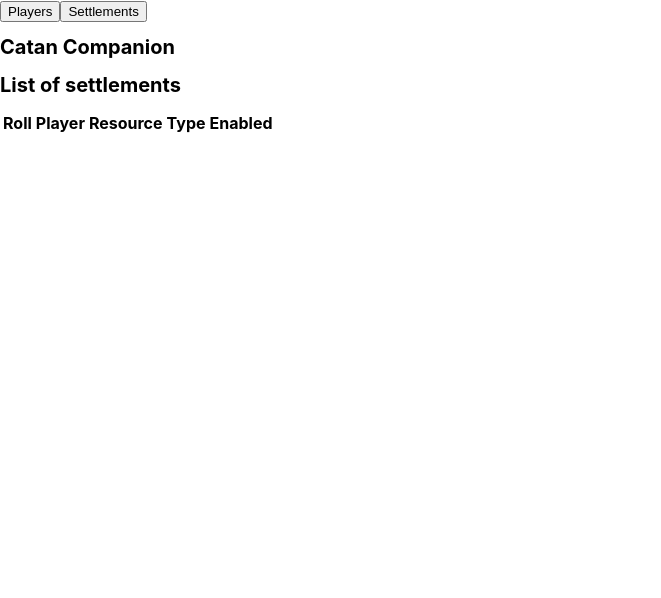
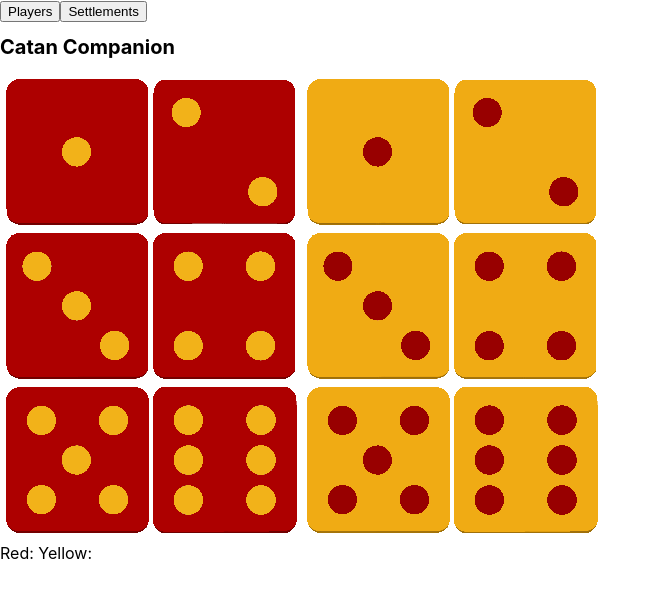
Before and after one commit to CK6853/CatanCompanion, a React (Create React App) app: page / in a window 1280 px wide. Shown: the top 598 px of the page, without its empty margins (0-661 px from the left). Built offline with nearby package versions, Linux system fonts and the light colour scheme.

Commit message:
Dice display + selection functionality

```diff
--- a/src/App.css
+++ b/src/App.css
@@ -5,3 +5,7 @@
 .ErrorMessage {
   color: red;
 }
+
+.SelectedDiceImage {
+  border: 2px solid black;
+}
--- a/src/Pages/Home.js
+++ b/src/Pages/Home.js
@@ -1,43 +1,82 @@
+import { useState, useEffect } from "react";
+
 // Home Page
 export default function Home(props) {
+  // Set up state to store which dice are currently selected for each colour set
+  const [selectedRed, setSelectedRed] = useState(null)
+  const [selectedYellow, setSelectedYellow] = useState(null)
+
+  // If both a red and a yellow have been selected, load the result for that roll
+  useEffect(() => {
+    if (selectedRed && selectedYellow) {
+      // Temp - just log the result to console for now
+      console.log(`Selected Red ${selectedRed} and Yellow ${selectedYellow}, sum ${selectedRed+selectedYellow}`)
+      // Reset the selection
+      setSelectedRed(null)
+      setSelectedYellow(null)
+    }
+  }, [selectedRed, selectedYellow])
+
   return (
     <div className="Body">
       {/*Navigation Bar for alternate pages*/}
       <div className="NavBar">
         {/*Could just copy/paste this, but might want to add more in future*/}
         {["Players", "Settlements"].map((pagePlayer) => (
-            /*Base button text and page state function on this string*/
+          /*Use this string to set button text and page state function*/
           <button className="NavButton" onClick={() => props.setCurrentPageState(pagePlayer)}>{pagePlayer}</button>
         ))}
       </div>
       <h1>Catan Companion</h1>
+      <div className="DiceContainer">
+        <table className="DiceSplit"><tbody><tr>
+          {/*Put the two sets of dice next to each other, pass their respective colour codes and selection states*/}
+          <td><DiceGroup colour="R" selected={selectedRed} setSelected={setSelectedRed}/></td>
+          <td><DiceGroup colour="Y" selected={selectedYellow} setSelected={setSelectedYellow}/></td>
+        </tr></tbody></table>
+      </div>
 
-
-
-
-
-        {/*TEMP - FOR TESTING*/}
-        <h1>List of settlements</h1>
-        <table className="settlementsTable">
-          {/*Header row*/}
-          <tr>
-            <th>Roll</th>
-            <th>Player</th>
-            <th>Resource</th>
-            <th>Type</th>
-            <th>Enabled</th>
-          </tr>
-          {/*Data rows*/}
-          {props.settlements.map((settlement, index) => (
-            <tr>
-              <td>{settlement.roll}</td>
-              <td>{settlement.player}</td>
-              <td>{settlement.resource}</td>
-              <td>{settlement.type}</td>
-              <td>{settlement.enabled ? "☑" : "☐"}</td>
-            </tr>
-          ))}
-        </table>
+      {/*FOR TESTING ONLY*/}
+      Red: {selectedRed}
+      Yellow: {selectedYellow}
     </div>
   )
 }
+
+// One group of dice - either red or yellow
+function DiceGroup(props) {
+  return (
+    <div className="DiceGroup">
+      <table className="DiceGroupTable"><tbody>
+        {/*Three rows of this colour's dice*/}
+        {[1,2,3].map((row) => (
+          <tr>
+            {/*Figure out which dice go in this row based on row number, e.g. row 2 has dice 3 and 4*/}
+            {[(2*row)-1,(2*row)].map((value) => (<td>
+              <Die value={value} colour={props.colour} selected={props.selected===value} setSelected={props.setSelected}/>
+            </td>))}
+          </tr>
+        ))}
+      </tbody></table>
+    </div>
+  )
+}
+
+// Individual die, displayed within a table cell
+function Die(props) {
+  return (
+    <img
+      // Formatting needs to be different if this value is selected for this colour, so set className appropriately
+      className={props.selected ? "SelectedDiceImage" : "DiceImage"}
+
+      // Needs to display its own colour and value image
+      src={process.env.PUBLIC_URL + `/Dice/${props.colour}${props.value}.png`}
+
+      // If this die isn't selected, clicking it should set the selected value to this die's value
+      // If already selected, selecting again should remove selection
+      onClick={props.selected ? () => props.setSelected(null) : () => props.setSelected(props.value)}
+
+      alt="Dice"
+    />
+  )
+}
```
Lines whose indentation alone changed are shown as unchanged.
